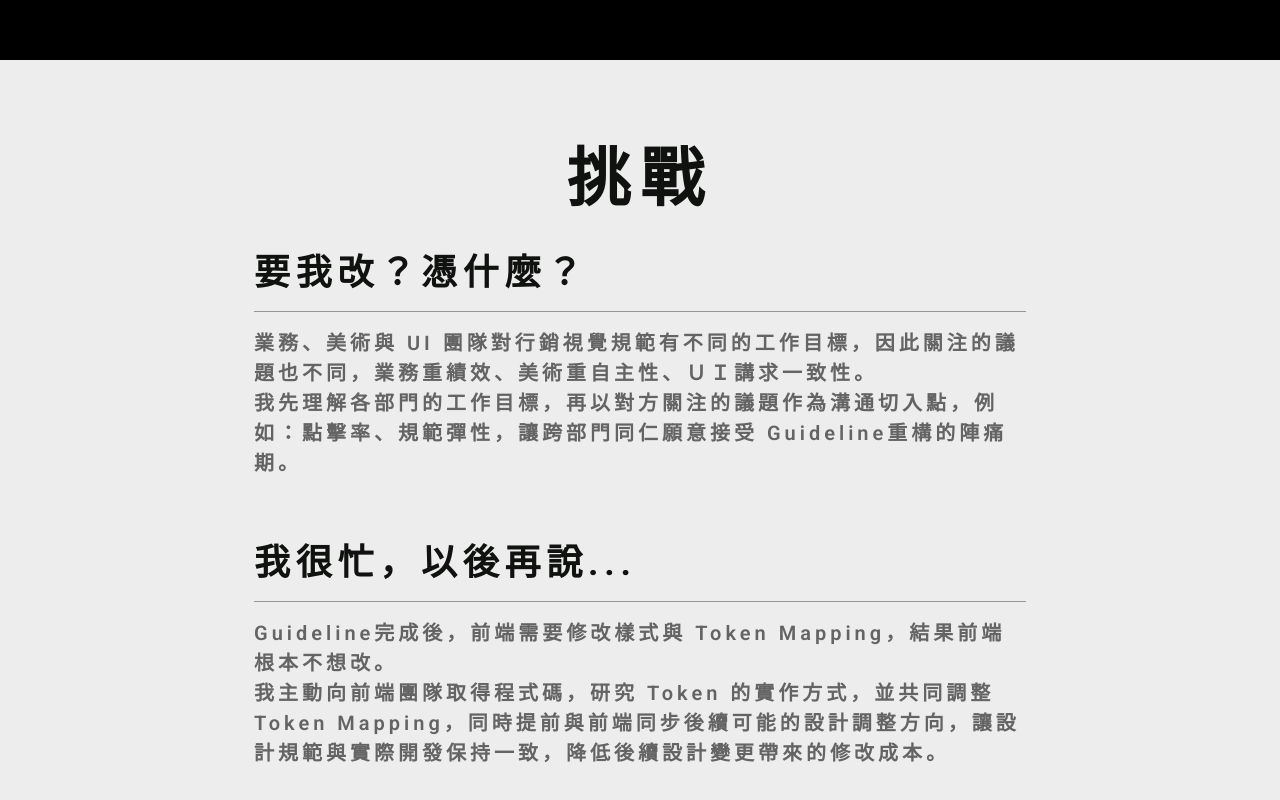
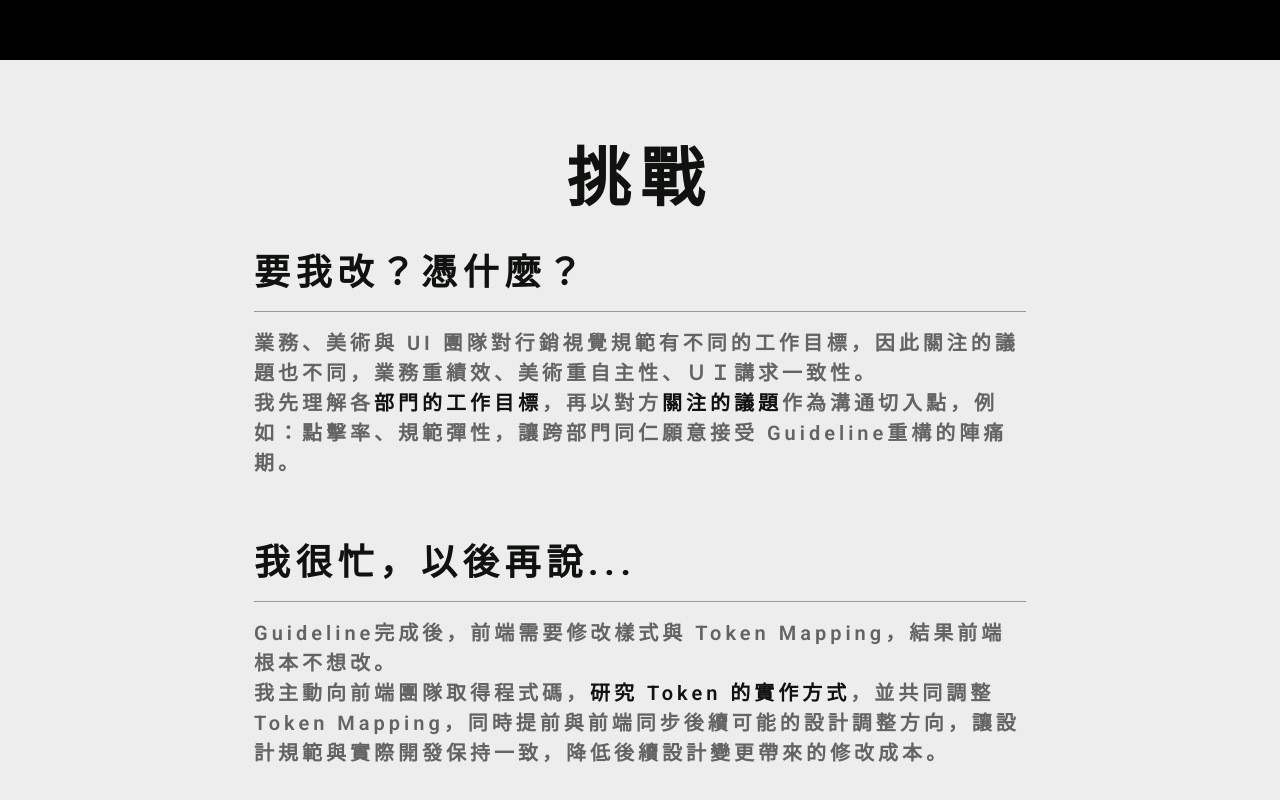
Before and after one commit to herbtea211/20260730-portfolio, a Next.js app: page /works/design-guideline in a window 1280 px wide. Shown: the part 5249-6049 px from the top of the page. Built offline with nearby package versions, Linux system fonts and the light colour scheme.

Commit message:
app-finash

```diff
--- a/src/app/works/design-guideline/page.tsx
+++ b/src/app/works/design-guideline/page.tsx
@@ -243,7 +243,7 @@ export default function Page() {
             <p className="pt-4 text-keyMessage-default text-[#646464]">
               業務、美術與 UI 團隊對行銷視覺規範有不同的工作目標，因此關注的議題也不同，業務重績效、美術重自主性、ＵＩ講求一致性。
               <br />
-              我先理解各部門的工作目標，再以對方關注的議題作為溝通切入點，例如：點擊率、規範彈性，讓跨部門同仁願意接受 Guideline重構的陣痛期。
+              我先理解各<span className="text-background">部門的工作目標</span>，再以對方<span className="text-background">關注的議題</span>作為溝通切入點，例如：點擊率、規範彈性，讓跨部門同仁願意接受 Guideline重構的陣痛期。
             </p>
           </div>
 
@@ -256,7 +256,7 @@ export default function Page() {
             <p className="pt-4 text-keyMessage-default text-[#646464]">
               Guideline完成後，前端需要修改樣式與 Token Mapping，結果前端根本不想改。
               <br />
-              我主動向前端團隊取得程式碼，研究 Token 的實作方式，並共同調整 Token Mapping，同時提前與前端同步後續可能的設計調整方向，讓設計規範與實際開發保持一致，降低後續設計變更帶來的修改成本。
+              我主動向前端團隊取得程式碼，<span className="text-background">研究 Token 的實作方式</span>，並共同調整 Token Mapping，同時提前與前端同步後續可能的設計調整方向，讓設計規範與實際開發保持一致，降低後續設計變更帶來的修改成本。
             </p>
           </div>
         </div>
```
